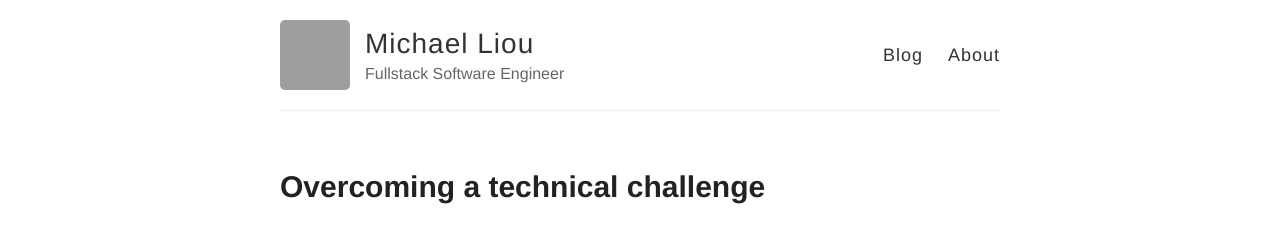
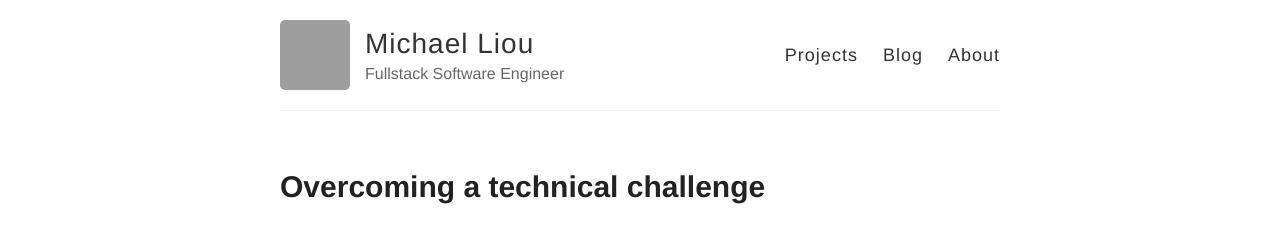
Before and after one commit to mliou8/mliou8.github.io, a Jekyll site: the page built from index.html, in a window 1280 px wide. Shown: the top 230 px of the page. Built offline with Jekyll 4.4.1, drawn with Linux system fonts in a browser that asks for light colours; grey boxes are pictures that could not be loaded.

Commit message:
Update default.html

```diff
--- a/_layouts/default.html
+++ b/_layouts/default.html
@@ -27,7 +27,8 @@
           </div>
 
           <nav>
-            <a href="{{ site.baseurl }}/">Blog</a>
+            <a href="{{ site.baseurl }}/projects">Projects</a>
+             <a href="{{ site.baseurl }}/blog">Blog</a>
             <a href="{{ site.baseurl }}/about">About</a>
           </nav>
         </header>
```
